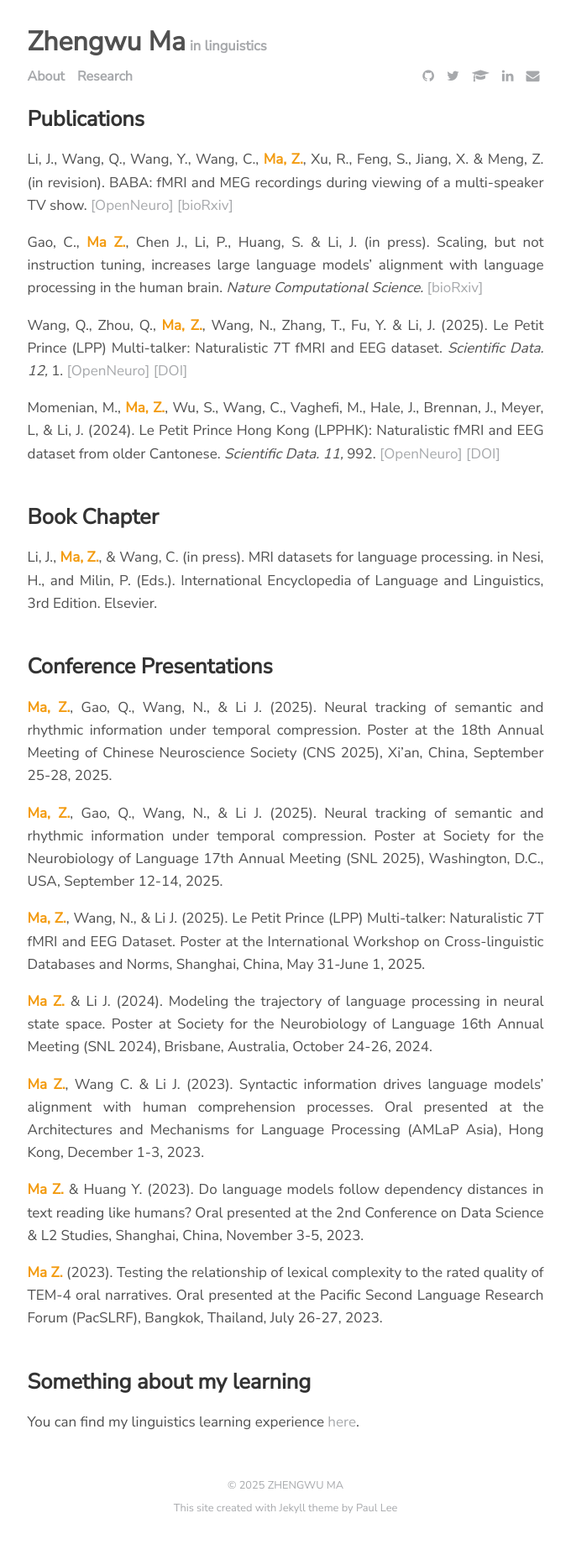
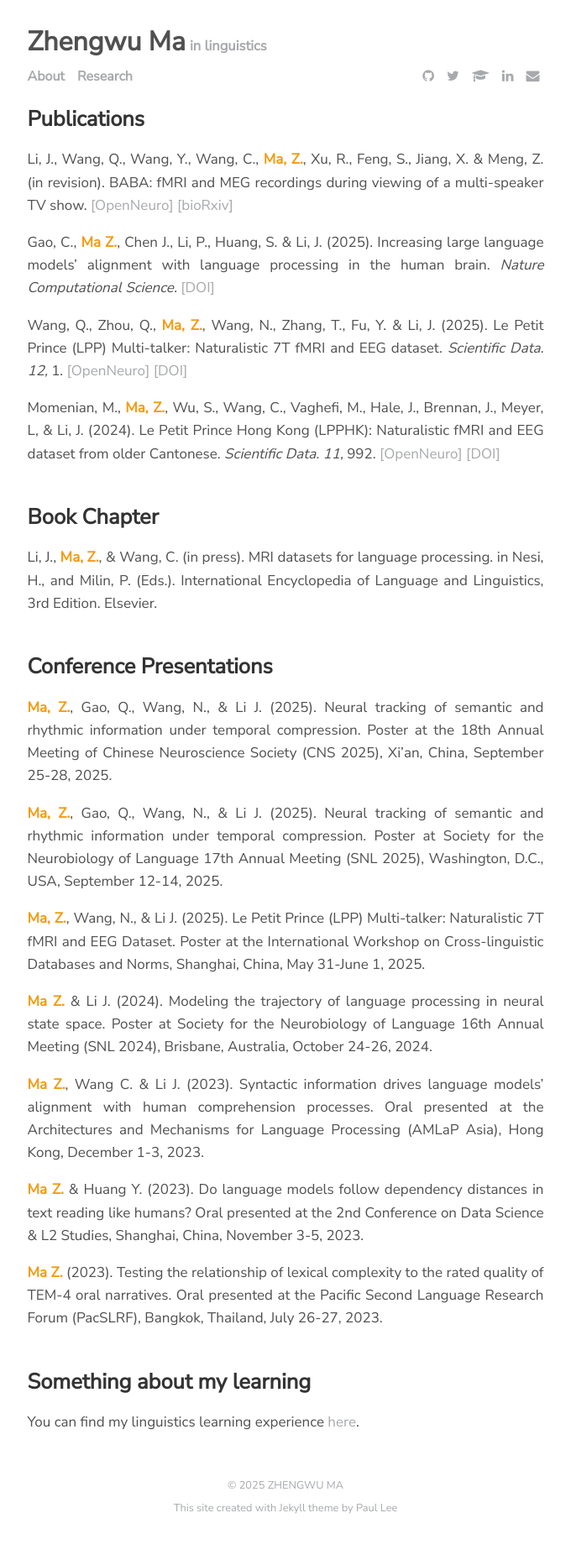
Before and after one commit to zhengwuma/zhengwuma.github.io, a Jekyll site: the page built from menu/research.md, in a window 1280 px wide. Shown: the whole page at 84% size, without its empty margins (300-980 px from the left). Built offline with Jekyll 4.4.1, drawn with Linux system fonts in a browser that asks for light colours.

Commit message:
Update research.md

```diff
--- a/menu/research.md
+++ b/menu/research.md
@@ -7,7 +7,7 @@ permalink: /research
 ## Publications
 Li, J., Wang, Q., Wang, Y., Wang, C., <span style="color: #f39c12;"><strong>Ma, Z.</strong></span>, Xu, R., Feng, S., Jiang, X. & Meng, Z. (in revision). BABA: fMRI and MEG recordings during viewing of a multi-speaker TV show. <a href="https://openneuro.org/datasets/ds005346">[OpenNeuro]</a> <a href="https://www.biorxiv.org/content/10.1101/2025.04.03.646958v1">[bioRxiv]</a>
 
-Gao, C., <span style="color: #f39c12;"><strong>Ma Z.</strong></span>, Chen J., Li, P., Huang, S. & Li, J. (in press). Scaling, but not instruction tuning, increases large language models’ alignment with language processing in the human brain. _Nature Computational Science._ <span style="color:#d8d6d0;"><a href="https://www.biorxiv.org/content/10.1101/2024.08.15.608196v3">[bioRxiv]</a></span>
+Gao, C., <span style="color: #f39c12;"><strong>Ma Z.</strong></span>, Chen J., Li, P., Huang, S. & Li, J. (2025). Increasing large language models’ alignment with language processing in the human brain. _Nature Computational Science._ <span style="color:#d8d6d0;"><a href="https://doi.org/10.1038/s43588-025-00863-0">[DOI]</a></span>
 
 Wang, Q., Zhou, Q., <span style="color: #f39c12;"><strong>Ma, Z.</strong></span>, Wang, N., Zhang, T., Fu, Y. & Li, J. (2025). Le Petit Prince (LPP) Multi-talker: Naturalistic 7T fMRI and EEG dataset. _Scientific Data. 12,_ 1. <a href="https://openneuro.org/datasets/ds005345/versions/1.0.1">[OpenNeuro]</a> <a href="https://www.nature.com/articles/s41597-025-05158-7">[DOI]</a>
 
```
